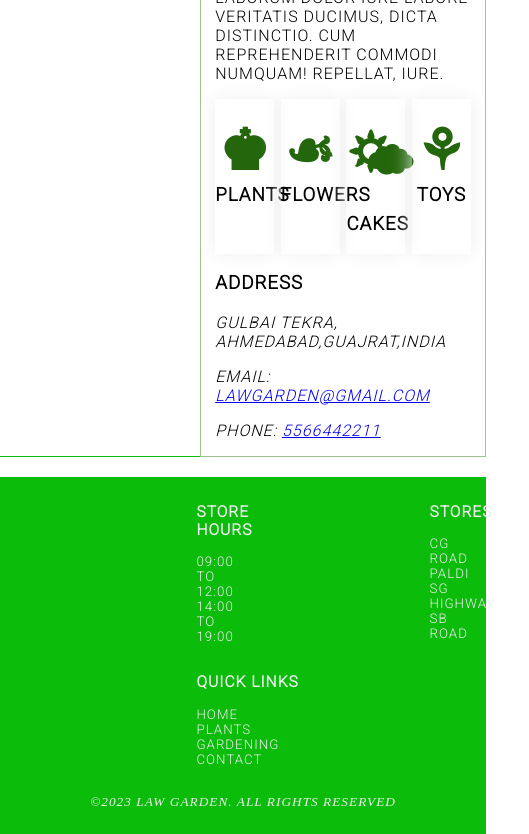
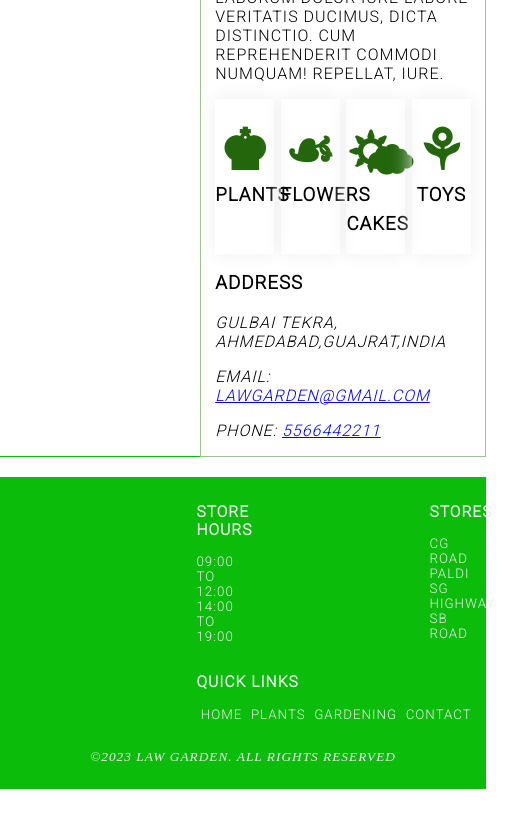
Before and after one commit to FurqanRaza10/ResponsiveProject-3, a plain HTML site: page garden3/index.html in a window 390 px wide. Shown: the part 625-1459 px from the top of the page, 529 px wide, since content can reach past the window. After the commit the page ends 1414 px from the top, so only its background shows below. Drawn offline with nearby package versions, Linux system fonts and the light colour scheme.

Commit message:
Set “nav ul” as a flex container and apply “justify-content:space-around” [TASK 3.3.2.c]

```diff
--- a/site.css
+++ b/site.css
@@ -167,6 +167,11 @@ h1 > a:hover {
     display: block;
   }
 
+  nav ul {
+    display: flex;
+    justify-content: space-around;
+  }
+
 
 }
 @media all and (max-width: 760px) {
```
